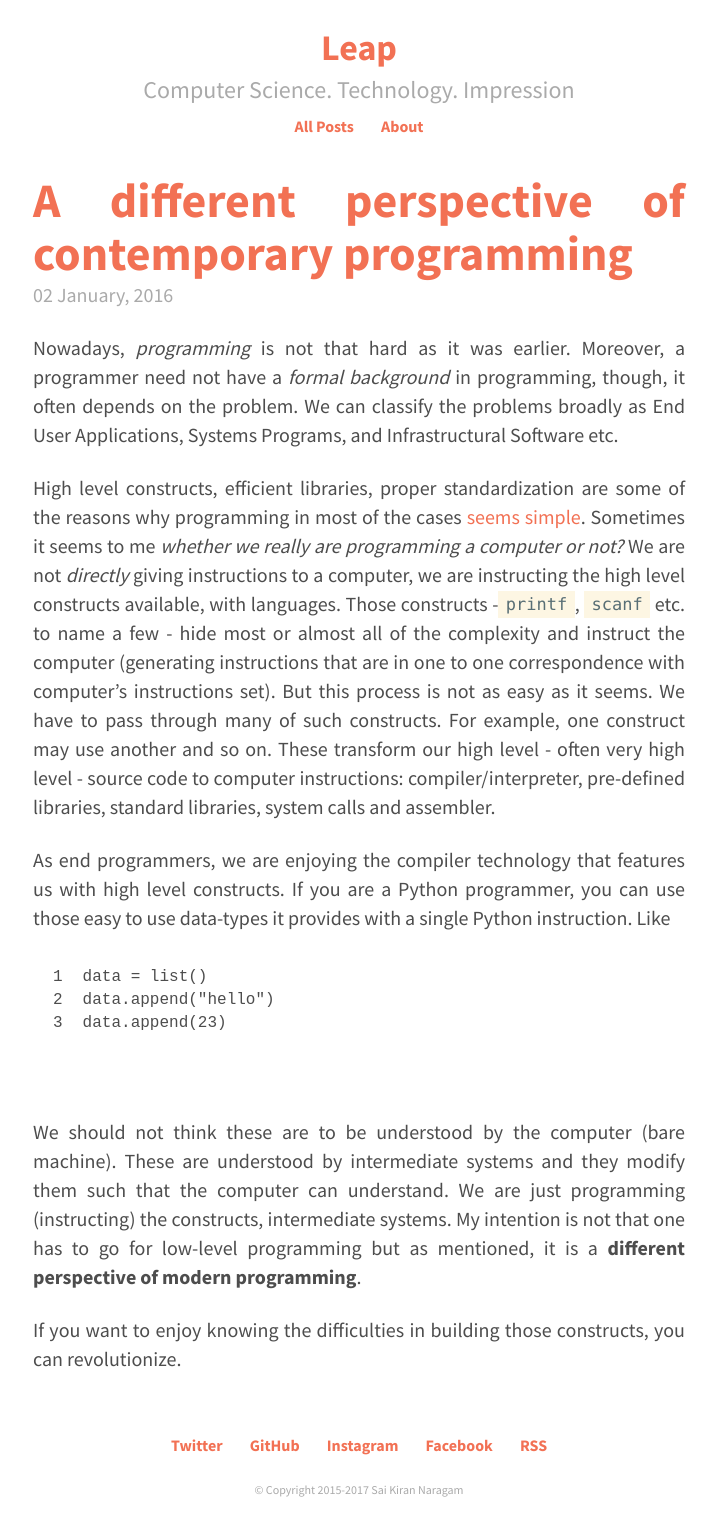
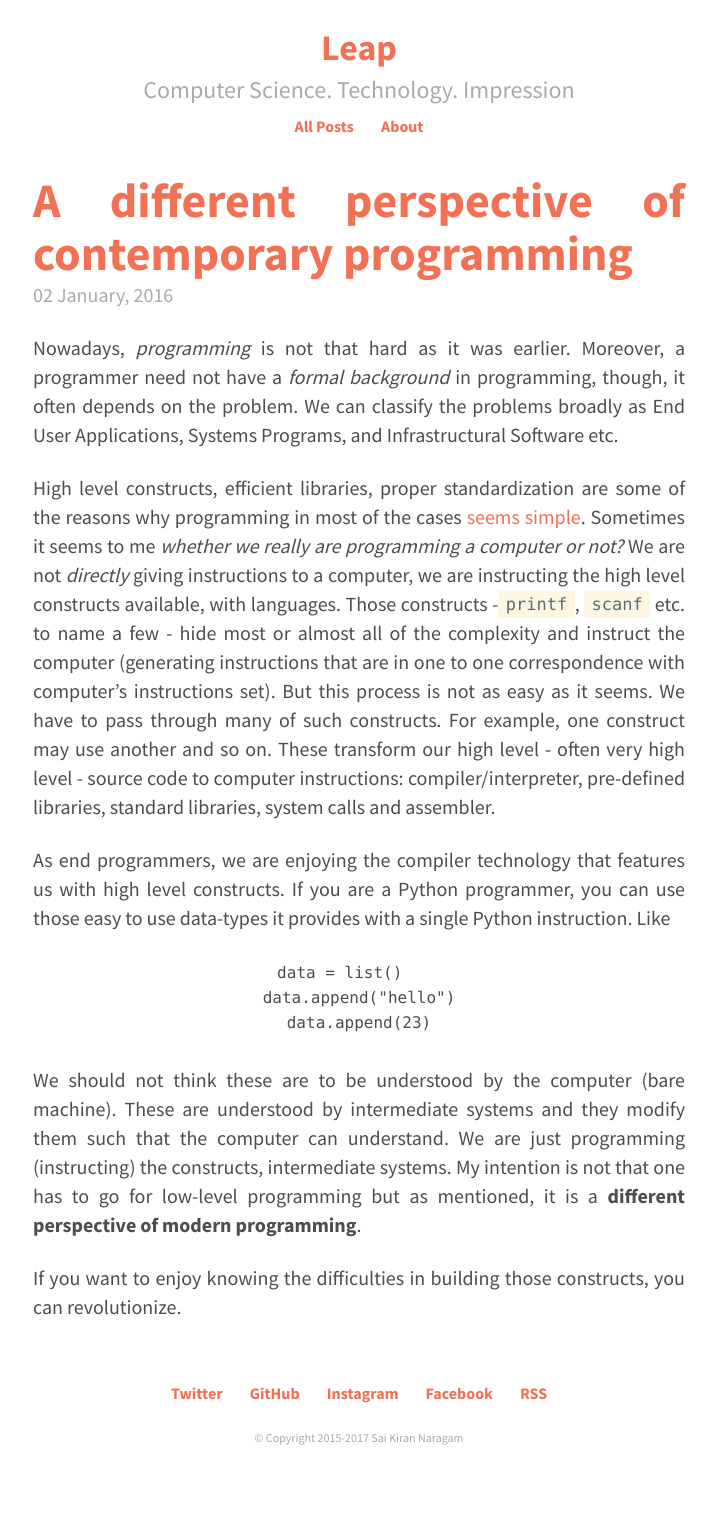
Before and after one commit to nsaikiran/impression, a Jekyll site: the page built from _posts/2016-01-02-perspective.md, in a window 1280 px wide. Shown: the whole page, without its empty margins (281-999 px from the left). Built offline with Jekyll 4.4.1, drawn with Linux system fonts in a browser that asks for light colours; comment, search, counter and statistics services are not loaded; after the commit the page ends 1471 px from its top, so only the background shows below that.

Commit message:
Update syntax highlight

```diff
--- a/_posts/2016-01-02-perspective.md
+++ b/_posts/2016-01-02-perspective.md
@@ -34,11 +34,12 @@
 Python instruction.
 Like
 
-~~~ python
+{% highlight python %}
 data = list()
 data.append("hello")
 data.append(23)
-~~~
+{% endhighlight %}
+
 We should not think these are to be understood by the computer (bare
 machine). These are understood by intermediate systems and they modify
 them such that the computer can understand. We are just programming
```
